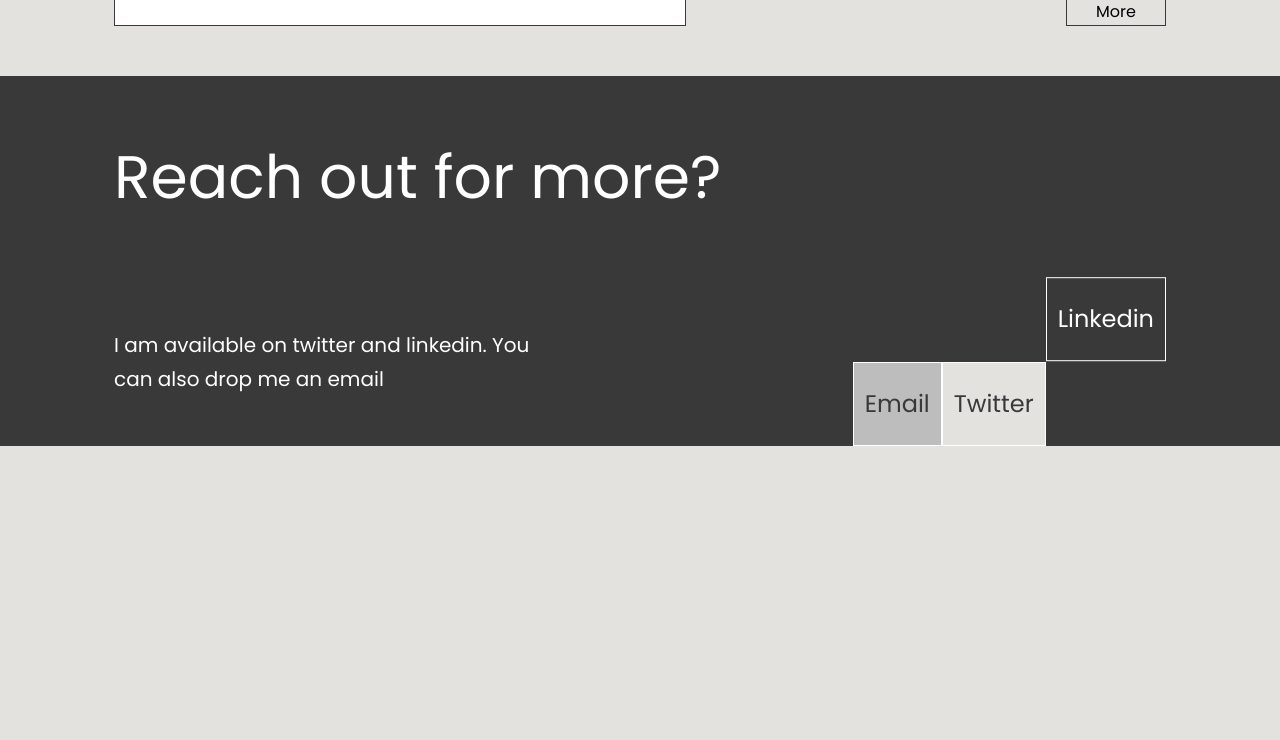
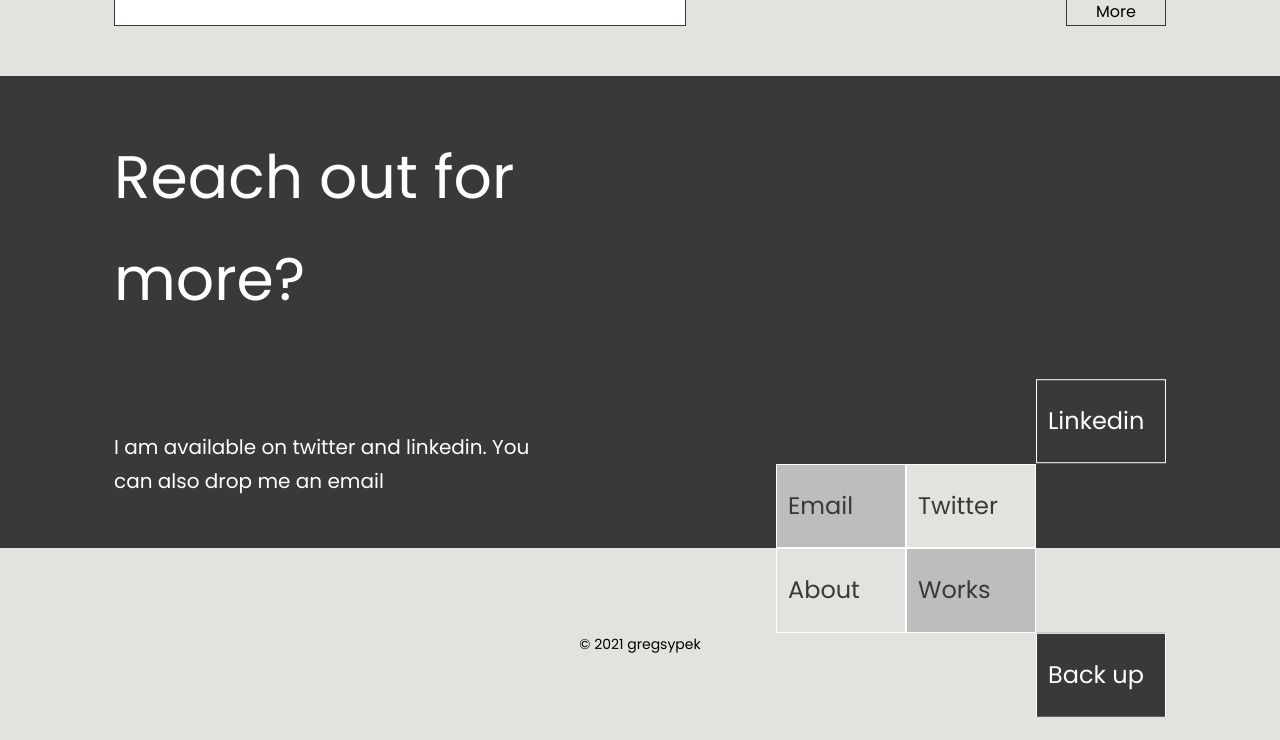
Before and after one commit to gregsypek/portfolio, a website built with Parcel: page index.html in a window 1280 px wide. Shown: the part 4077-4817 px from the top of the page. Before the commit the page ends 4523 px from the top, so only its background shows below. Built offline with nearby package versions, Linux system fonts and the light colour scheme.

Commit message:
add section footer

```diff
--- a/index.html
+++ b/index.html
@@ -402,5 +402,24 @@
         </div>
       </div>
     </section>
+    <footer class="footer">
+      <div class="footer__wrapper">
+        <div class="footer__left"></div>
+        <div class="footer__right">
+          <ul class="footer__nav">
+            <li class="footer__square">
+              <a href="#" class="footer__item footer__item--about">About</a>
+            </li>
+            <li class="footer__square">
+              <a href="#" class="footer__item footer__item--works">Works</a>
+            </li>
+            <li class="footer__square">
+              <a href="#" class="footer__item footer__item--back-up">Back up</a>
+            </li>
+          </ul>
+        </div>
+      </div>
+      <p class="footer__copyright">&copy 2021 gregsypek</p>
+    </footer>
   </body>
 </html>
--- /dev/null
+++ b/scss/_footer.scss
@@ -0,0 +1,45 @@
+.footer {
+  min-height: 15vw;
+  // position: relative;
+  &__wrapper {
+    max-width: 1152px;
+    margin: 0 auto;
+    display: flex;
+    justify-content: space-between;
+    padding: 0;
+  }
+  &__left {
+    align-self: flex-end;
+  }
+  &__copyright {
+    // position: absolute;
+    // bottom: 1rem;
+    // left: 5rem;
+    display: flex;
+    justify-content: center;
+    font-size: 1.4rem;
+  }
+  &__right {
+    padding-right: 5rem;
+  }
+  &__nav {
+    @extend .more__nav;
+  }
+  &__square {
+    @extend .more__square;
+  }
+  &__item {
+    @extend .more__item;
+
+    &--about {
+      @extend .more__item--twitter;
+    }
+    &--works {
+      @extend .more__item--email;
+    }
+    &--back-up {
+      @extend .more__item--linkedin;
+      transform: translateY(100%);
+    }
+  }
+}
--- a/scss/_more.scss
+++ b/scss/_more.scss
@@ -11,8 +11,9 @@
     justify-content: space-between;
   }
 
-  // &__left {
-  // }
+  &__left {
+    width: 48rem;
+  }
   &__title {
     color: $color-secondary;
     font-size: 6rem;
@@ -44,34 +45,19 @@
     text-decoration: none;
     font-size: 2.4rem;
     border: 1px solid $color-secondary;
+    width: 13rem;
     &--email {
-      grid-column: 2/3;
+      // grid-column: 2/3;
       background-color: $color-fifth;
       color: $color-tertiary;
     }
     &--twitter {
-      grid-column: 3/4;
+      // grid-column: 3/4;
       background-color: $color-primary;
       color: $color-tertiary;
     }
     &--linkedin {
-      grid-column: 4/5;
-      transform: translateY(-100%);
-      color: $color-secondary;
-      background-color: $color-tertiary;
-    }
-    &--about {
-      grid-column: 2/3;
-      background-color: $color-fifth;
-      color: $color-tertiary;
-    }
-    &--works {
-      grid-column: 3/4;
-      background-color: $color-primary;
-      color: $color-tertiary;
-    }
-    &--back-up {
-      grid-column: 4/5;
+      // grid-column: 4/5;
       transform: translateY(-100%);
       color: $color-secondary;
       background-color: $color-tertiary;
--- a/scss/main.scss
+++ b/scss/main.scss
@@ -4,3 +4,4 @@
 @import 'about';
 @import 'projects';
 @import 'more';
+@import 'footer';
```
Also changed, not shown: public/css/main.css, scss/main.css, 1 other file.
